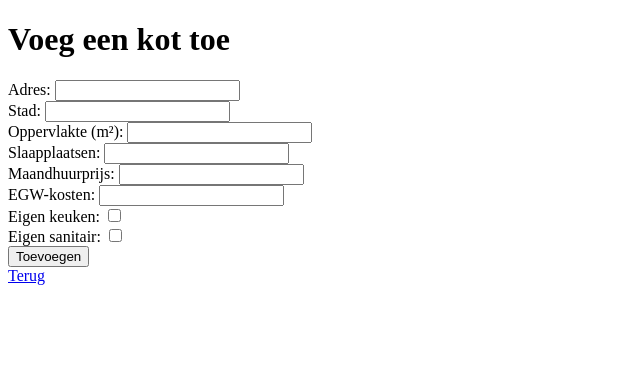
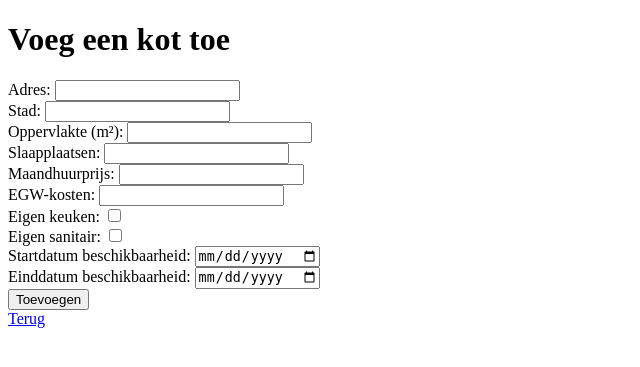
Before and after one commit to A-D-DBS-application/web-application-2025-group-7, a Flask app: page /add_kot in a window 1280 px wide. Shown: the top 367 px of the page, without its empty margins (0-640 px from the left). Run offline with Flask 3, Linux system fonts and the light colour scheme; the visitor is signed in with stand-in values (Sample User, id 1); tables that the repository leaves empty hold one stand-in row (values such as "Sample post").

Commit message:
Beschikbaarheid toegevoegt
Begin -en einddatum

```diff
--- a/Flask/app/routes.py
+++ b/Flask/app/routes.py
@@ -1,5 +1,5 @@
 from flask import render_template, request, redirect, url_for, session, flash
-from .models import db, Gebruiker, Student, Huurder, Kot, Boeking
+from .models import Beschikbaarheid, db, Gebruiker, Student, Huurder, Kot, Boeking
 from datetime import datetime
 
 def register_routes(app):
@@ -174,7 +174,33 @@ def register_routes(app):
     def add_kot():
         if 'gebruiker_id' not in session or session.get('rol') != 'student':
             return redirect(url_for('login'))
+        student = Student.query.filter_by(gebruiker_id=session['gebruiker_id']).first()
+        if not student:
+            flash("Alleen studenten kunnen koten toevoegen.")
+            return redirect(url_for('dashboard'))
         if request.method == 'POST':
+            #kotgegevens ophalen
+            adres = request.form['adres']
+            stad = request.form['stad']
+            oppervlakte = int(request.form['oppervlakte'])
+            aantal_slaapplaatsen = int(request.form['aantal_slaapplaatsen'])
+            maandhuurprijs = float(request.form['maandhuurprijs'])
+            egwkosten = float(request.form.get('egwkosten', 0))
+            eigen_keuken = bool(request.form.get('eigen_keuken'))
+            eigen_sanitair = bool(request.form.get('eigen_sanitair'))
+
+            #start en einddatum
+            startdatum_str = request.form['startdatum']
+            einddatum_str = request.form['einddatum']
+
+            startdatum = datetime.strptime(startdatum_str, "%Y-%m-%d")
+            einddatum = datetime.strptime(einddatum_str, "%Y-%m-%d")
+
+            if einddatum <= startdatum:
+                flash("Einddatum moet later zijn dan startdatum")
+                return redirect(url_for('add_kot'))
+
+            #nieuw kot aanmaken
             kot = Kot(
                 student_id=session['gebruiker_id'],
                 adres=request.form['adres'],
@@ -190,6 +216,17 @@ def register_routes(app):
             )
             db.session.add(kot)
             db.session.commit()
+            #beschikbaarheid koppelen aan kot
+            beschikbaarheid = Beschikbaarheid(
+                kot_id=kot.kot_id,
+                startdatum=startdatum,
+                einddatum=einddatum,
+                status_beschikbaarheid="beschikbaar"
+            )
+            db.session.add(beschikbaarheid)
+            db.session.commit()
+
+            flash("Kot succesvol toegevoegd met beschikbaarheidsperiode!")
             return redirect(url_for('dashboard'))
         return render_template('add_kot.html')
 
--- a/Flask/app/templates/add_kot.html
+++ b/Flask/app/templates/add_kot.html
@@ -14,6 +14,8 @@
         <label>EGW-kosten: <input type="number" name="egwkosten"></label><br>
         <label>Eigen keuken: <input type="checkbox" name="eigen_keuken"></label><br>
         <label>Eigen sanitair: <input type="checkbox" name="eigen_sanitair"></label><br>
+        <label>Startdatum beschikbaarheid: <input type="date" name="startdatum" required></label><br>
+        <label>Einddatum beschikbaarheid: <input type="date" name="einddatum" required></label><br>
         <button type="submit">Toevoegen</button>
     </form>
     <a href="{{ url_for('dashboard') }}">Terug</a>
```
